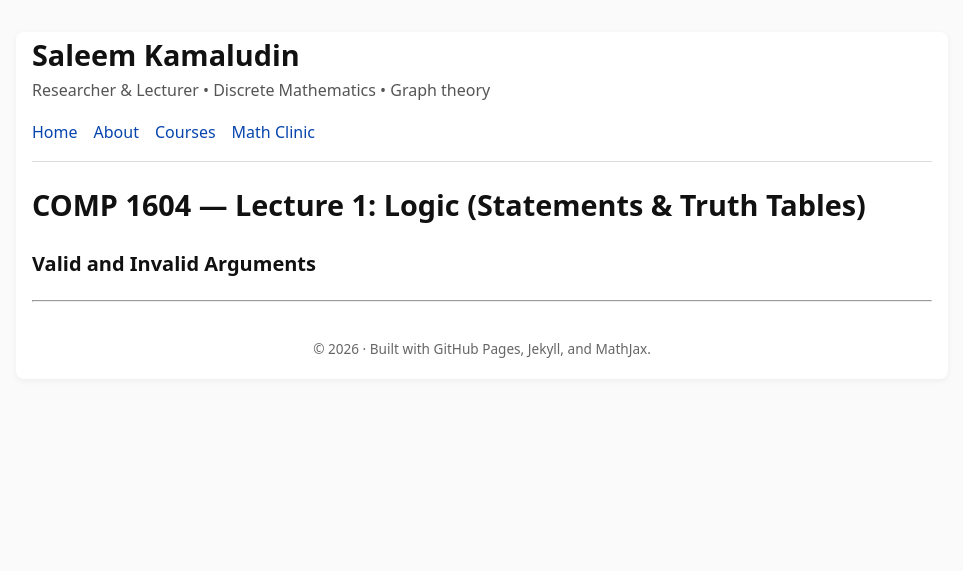
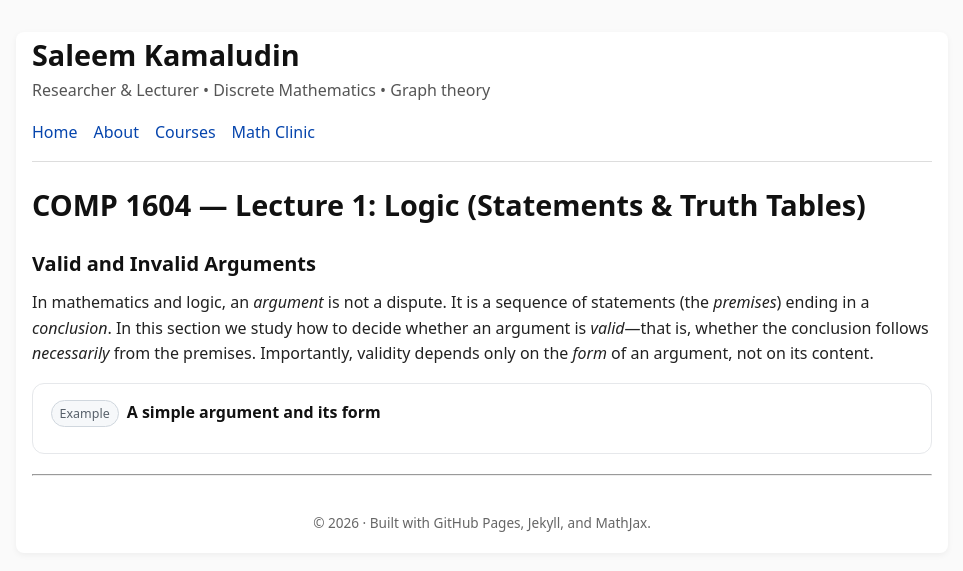
Before and after one commit to SaleemKamaludin/SaleemKamaludin.github.io, a Jekyll site: the page built from courses/comp1604/lecture-notes/lecture-01/index.md, in a window 1280 px wide. Shown: the top 571 px of the page, without its empty margins (158-1121 px from the left). Built offline with Jekyll 4.4.1, drawn with Linux system fonts in a browser that asks for light colours.

Commit message:
Update index.md

```diff
--- a/courses/comp1604/lecture-notes/lecture-01/index.md
+++ b/courses/comp1604/lecture-notes/lecture-01/index.md
@@ -81,3 +81,24 @@ permalink: /courses/comp1604/lecture-notes/lecture-01/
   </style>
 
   <h3 class="subhead">Valid and Invalid Arguments</h3>
+
+
+
+
+
+
+
+
+
+   <p>
+    In mathematics and logic, an <em>argument</em> is not a dispute. It is a sequence of statements
+    (the <em>premises</em>) ending in a <em>conclusion</em>. In this section we study how to decide whether
+    an argument is <em>valid</em>—that is, whether the conclusion follows <em>necessarily</em> from the premises.
+    Importantly, validity depends only on the <em>form</em> of an argument, not on its content.
+  </p>
+
+  <div class="example" id="ex-socrates-mp">
+    <div class="example-header">
+      <span class="example-tag">Example</span>
+      <h4 class="example-title">A simple argument and its form</h4>
+    </div>
```
